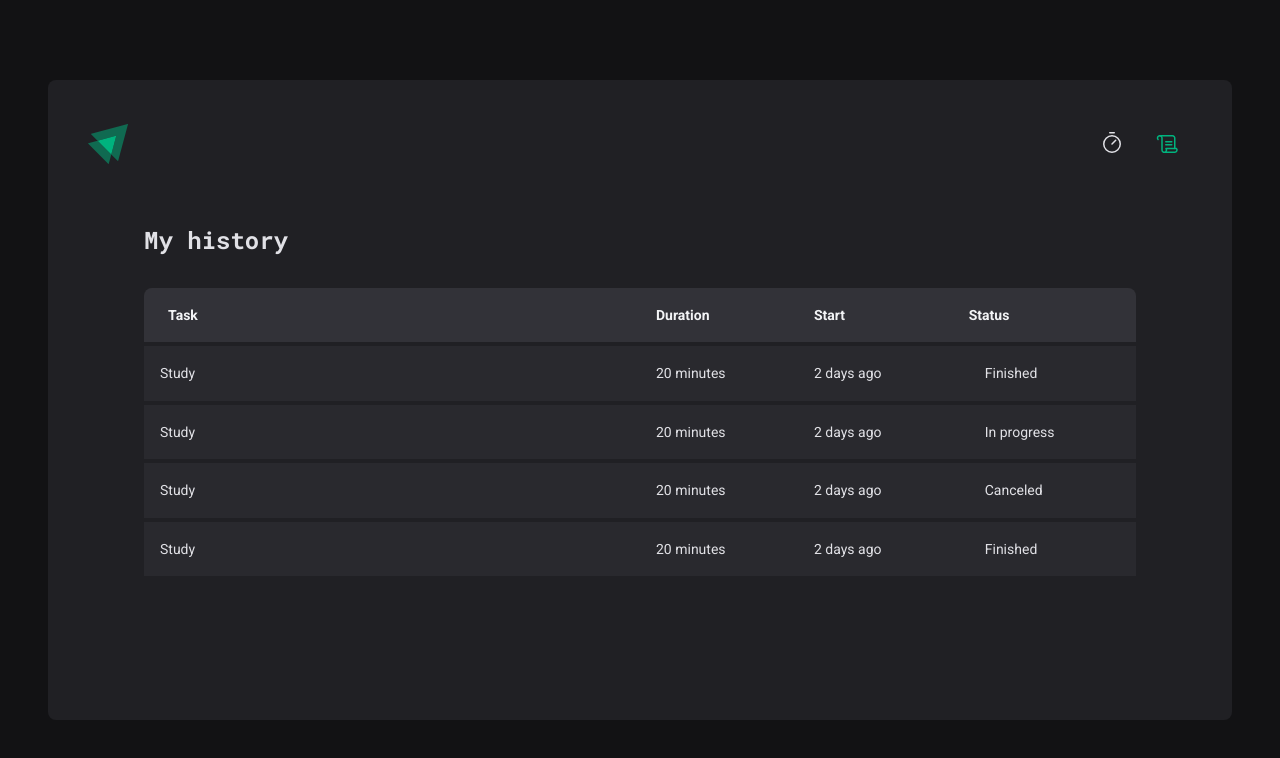
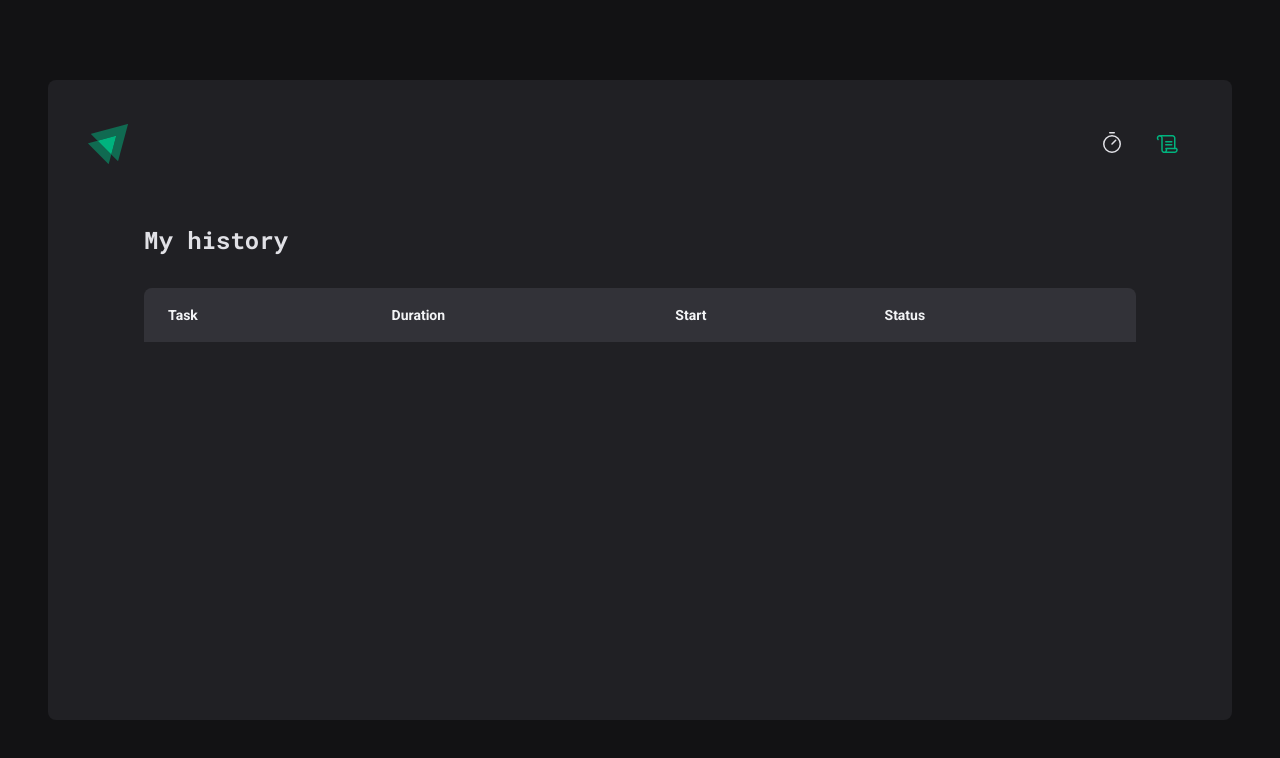
Before and after one commit to enoquetembe/ignite-timer, a React (Vite) app: page /history in a window 1280 px wide. Shown: the top 758 px of the page. Built offline with nearby package versions, Linux system fonts and the light colour scheme.

Commit message:
feat: adding cycle history

```diff
--- a/src/pages/History.tsx
+++ b/src/pages/History.tsx
@@ -1,7 +1,11 @@
+import { useContext } from 'react'
+import { formatDistanceToNow } from 'date-fns'
 import { TableData } from '../components/TableData'
 import { Status } from '../components/Status'
+import { CyclesContext } from '../contexts/CyclesContext'
 
 export function History() {
+  const { cycles } = useContext(CyclesContext)
   return (
     <main className="flex flex-1 flex-col p-14 text-timer-gray-100">
       <h1 className="text-2xl font-bold font-roboto-mono">My history</h1>
@@ -26,38 +30,33 @@ export function History() {
           </thead>
 
           <tbody>
-            <tr>
-              <TableData>Study</TableData>
-              <TableData>20 minutes</TableData>
-              <TableData>2 days ago</TableData>
-              <TableData>
-                <Status status="Finished" statusColor="timer-green-light" />
-              </TableData>
-            </tr>
-            <tr>
-              <TableData>Study</TableData>
-              <TableData>20 minutes</TableData>
-              <TableData>2 days ago</TableData>
-              <TableData>
-                <Status status="In progress" statusColor="timer-yellow" />
-              </TableData>
-            </tr>
-            <tr>
-              <TableData>Study</TableData>
-              <TableData>20 minutes</TableData>
-              <TableData>2 days ago</TableData>
-              <TableData>
-                <Status status="Canceled" statusColor="timer-red" />
-              </TableData>
-            </tr>
-            <tr>
-              <TableData>Study</TableData>
-              <TableData>20 minutes</TableData>
-              <TableData>2 days ago</TableData>
-              <TableData>
-                <Status status="Finished" statusColor="timer-green-light" />
-              </TableData>
-            </tr>
+            {cycles.map((cycle) => {
+              return (
+                <tr key={cycle.id}>
+                  <TableData>{cycle.task}</TableData>
+                  <TableData>{cycle.minutesAmount} minutes</TableData>
+                  <TableData>
+                    {formatDistanceToNow(cycle.startDate, { addSuffix: true })}
+                  </TableData>
+                  <TableData>
+                    {cycle.finishedDate && (
+                      <Status
+                        status="Finished"
+                        statusColor="timer-green-light"
+                      />
+                    )}
+
+                    {cycle.interruptedDate && (
+                      <Status status="Interrupted" statusColor="timer-red" />
+                    )}
+
+                    {!cycle.interruptedDate && !cycle.finishedDate && (
+                      <Status status="In progress" statusColor="timer-yellow" />
+                    )}
+                  </TableData>
+                </tr>
+              )
+            })}
           </tbody>
         </table>
       </div>
```
